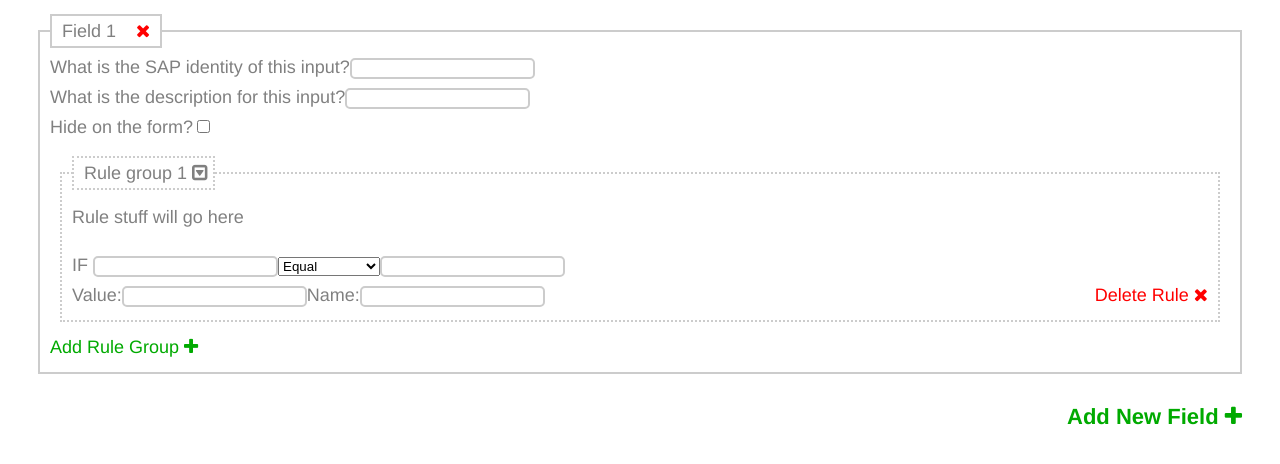
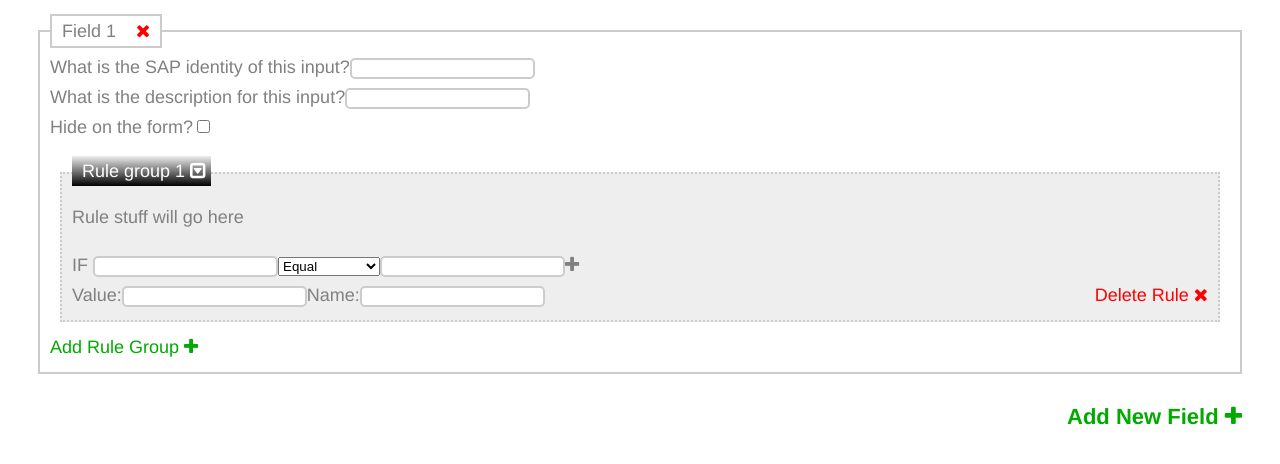
Before and after one commit to SmithDev1237/config-builder, a plain HTML site: page index.html in a window 1280 px wide. Drawn offline with Linux system fonts and the light colour scheme.

Commit message:
Changed some style and added a button to add more conditions to a rule.

```diff
--- a/css/_mixins.scss
+++ b/css/_mixins.scss
@@ -46,3 +46,9 @@
     }
   }
 }
+
+@mixin gradient($from, $to) {
+  background: -webkit-gradient(linear, left top, left bottom, from($from), to($to));
+  background: -moz-linear-gradient(top,  $from, $to);
+  filter:  progid:DXImageTransform.Microsoft.gradient(startColorstr='#{$from}', endColorstr='#{$to}');
+}
--- a/css/style.scss
+++ b/css/style.scss
@@ -33,12 +33,13 @@ body{
 .heading-rule{
 	position:absolute;
 	height:30px;
-	background-color:white;
+	@include gradient(#eee,#000);
 	top:-18px;
-	border:2px dotted #ccc;
+
 	padding-left:10px;
 	padding-right:5px;
 	cursor:pointer;
+	color:white;
 }
 .rule-group{
 	border:2px dotted #ccc;
@@ -46,6 +47,7 @@ body{
 	margin:10px;
 	margin-top:30px;
 	position:relative;
+	background-color:#eee;
 }
 .add-rule-group{
 	color:#00aa00;
--- a/index.html
+++ b/index.html
@@ -145,6 +145,15 @@ function addRule(element){
 	sctRule.appendChild(txtElement);
 	sctRule.appendChild(slcCondition);
 	sctRule.appendChild(txtElement2);
+
+	var add = document.createElement('span');
+	add.innerHTML = '<i class="icon-plus icon-4"></i>';
+	$(add).click(function(){
+
+		addRule(element);
+	});
+
+	sctRule.appendChild(add);
 	element.appendChild(sctRule);
 }
 
@@ -171,8 +180,6 @@ function addRuleGroup(element){
 	remove.className = 'delete-rule-group';
 
 	$(remove).click(function(){
-
-
 
 		$(div).remove();
 		//updateFieldNumbers();
@@ -226,7 +233,7 @@ function addOption(element){
 
 	$(txtName).change(function()
 	{
-			addOption(element);
+		addOption(element);
 	});
 }
 
```
Also changed, not shown: css/style.css.
